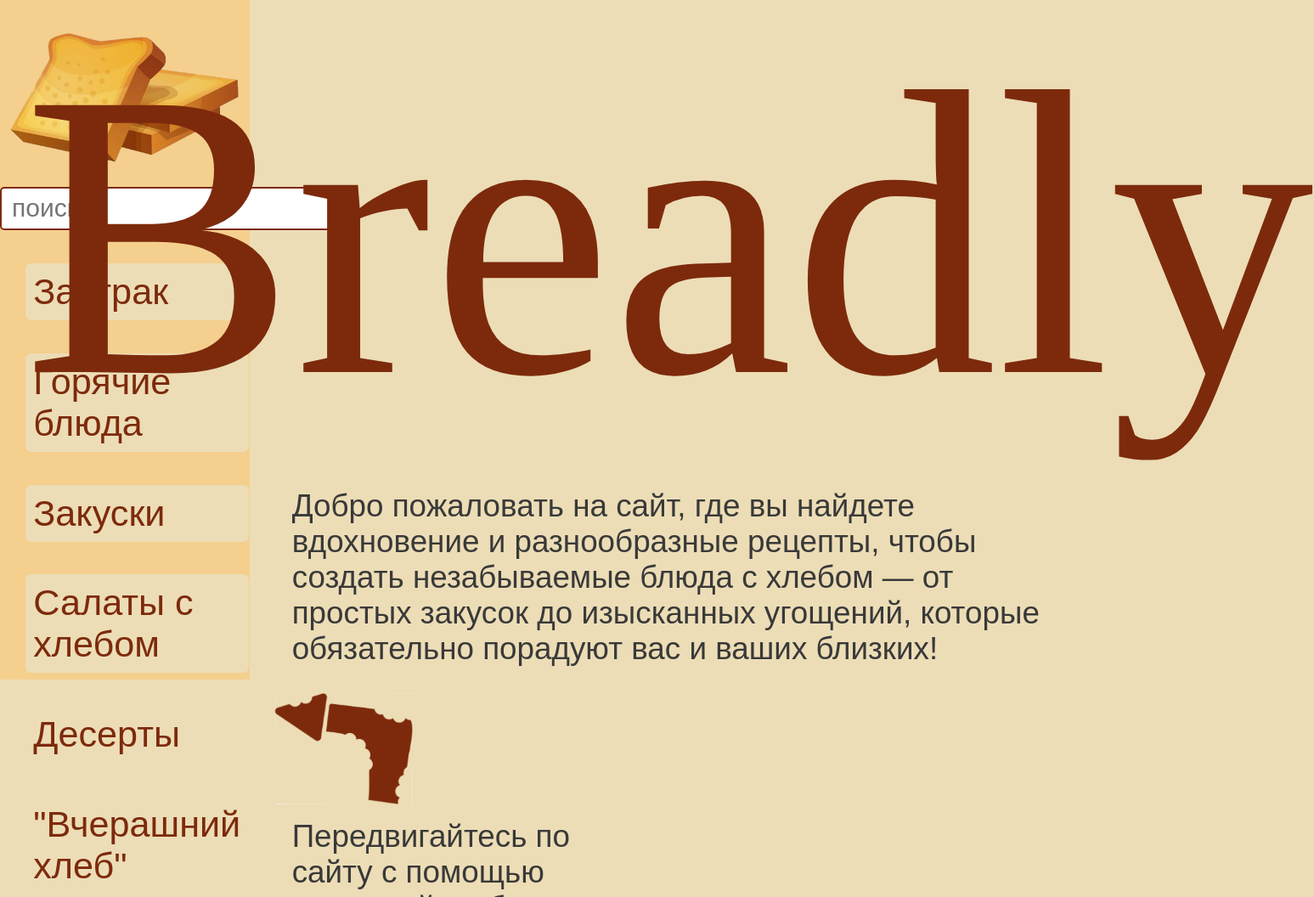
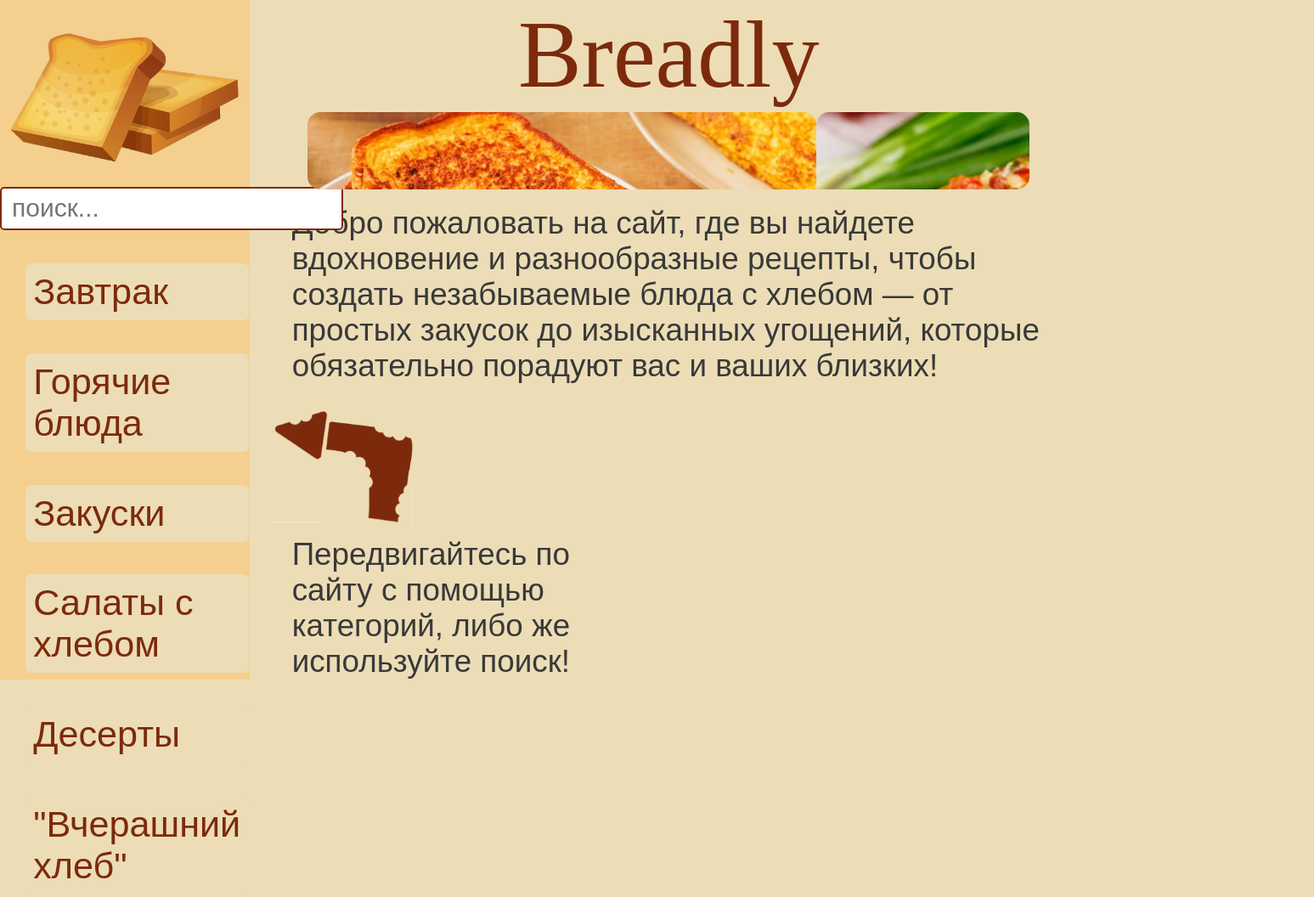
Before and after one commit to Alexer139/Breadly, a plain HTML site: page main.html in a window 1280 px wide. Shown: the top 1056 px of the page at 85% size, 1547 px wide, since content can reach past the window. Drawn offline with Linux system fonts and the light colour scheme; a web font is replaced by a local one.

Commit message:
Update main-style.css

```diff
--- a/styles/main-style.css
+++ b/styles/main-style.css
@@ -7,7 +7,7 @@
 
 .breadly {
     position: relative;
-    font-size: 30em;
+    font-size: 7em;
     font-family: "Spicy Rice", serif;
     color: #7D2A0C;
 }
```
